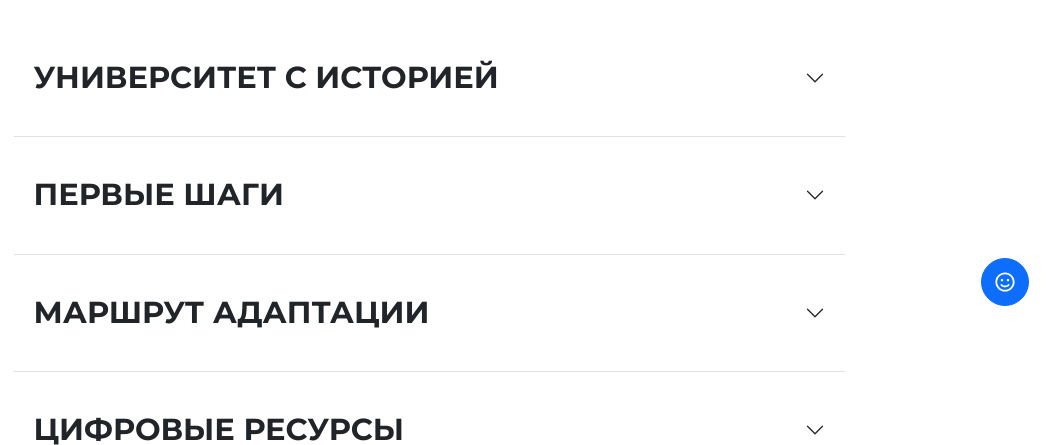
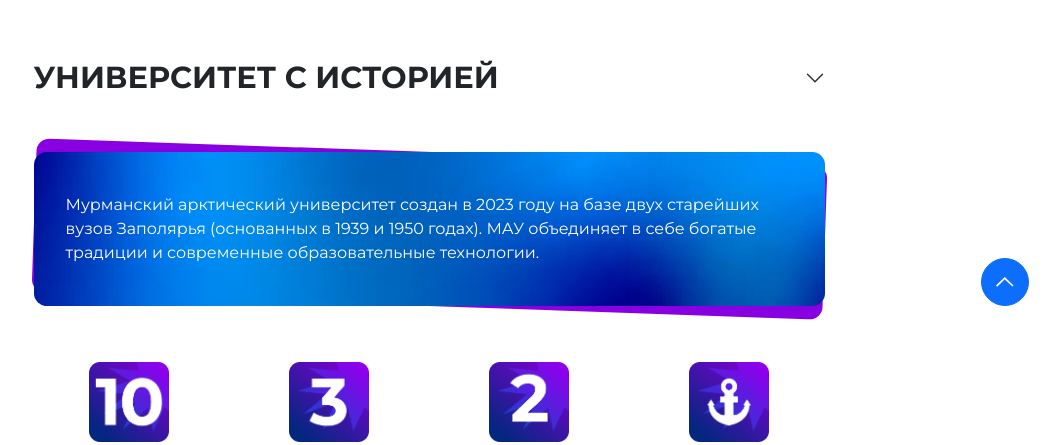
Before and after one commit to nikkkkolay/guide, a website built with Vite: page index.html in a window 1280 px wide. Shown: the part 654-1099 px from the top of the page, without its empty margins (211-1271 px from the left). Built offline with nearby package versions, Linux system fonts and the light colour scheme; a web font is replaced by a local one.

Commit message:
update: фиксирую изменения

```diff
--- a/index.html
+++ b/index.html
@@ -137,7 +137,7 @@
                       УНИВЕРСИТЕТ С ИСТОРИЕЙ
                     </button>
                   </h2>
-                  <div id="panelsStayOpen-collapse1" class="accordion-collapse collapse">
+                  <div id="panelsStayOpen-collapse1" class="accordion-collapse collapse show">
                     <div class="accordion-body">
                       <div class="container p-0 advantages">
                         <div class="info-block">
@@ -1195,12 +1195,8 @@
                         </label>
                       </div>
                       <p class="mx-4 my-4">
-                        <strong
-                          >Ищи всё в нашем –
-                          <a href="https://t.me/mauniver_news" target="_blank"
-                            >ТГ-канале
-                          </a></strong
-                        >
+                        <strong>Ищи всё в нашем –</strong>
+                        <a href="https://t.me/mauniver_news" target="_blank">ТГ-канале </a>
                       </p>
 
                       <div class="row my-4 stuck-blocks accelerator">
@@ -1773,19 +1769,17 @@
     </div>
     <!-- End operatingModal -->
 
-    <!-- <div id="loader-overlay">
+    <div id="loader-overlay">
       <h2 id="hero-word" class="word fw-semibold gradient"></h2>
-    </div> -->
+    </div>
     <button class="btn btn-primary scroll-up-btn">
       <span class="icon-wrapper">
-        <svg class="icon smile" xmlns="http://www.w3.org/2000/svg" viewBox="0 0 640 640">
+        <svg xmlns="http://www.w3.org/2000/svg" class="icon" viewBox="0 -4.5 20 20">
           <path
-            d="M528 320C528 205.1 434.9 112 320 112C205.1 112 112 205.1 112 320C112 434.9 205.1 528 320 528C434.9 528 528 434.9 528 320zM64 320C64 178.6 178.6 64 320 64C461.4 64 576 178.6 576 320C576 461.4 461.4 576 320 576C178.6 576 64 461.4 64 320zM241.3 383.4C256.3 399 282.4 416 320 416C357.6 416 383.7 399 398.7 383.4C407.9 373.8 423.1 373.5 432.6 382.7C442.1 391.9 442.5 407.1 433.3 416.6C411.2 439.6 373.3 464 320 464C266.7 464 228.8 439.6 206.7 416.6C197.5 407 197.8 391.8 207.4 382.7C217 373.6 232.2 373.8 241.3 383.4zM208 272C208 254.3 222.3 240 240 240C257.7 240 272 254.3 272 272C272 289.7 257.7 304 240 304C222.3 304 208 289.7 208 272zM400 240C417.7 240 432 254.3 432 272C432 289.7 417.7 304 400 304C382.3 304 368 289.7 368 272C368 254.3 382.3 240 400 240z"
-          />
-        </svg>
-        <svg class="icon arrow" xmlns="http://www.w3.org/2000/svg" viewBox="0 0 640 640">
-          <path
-            d="M342.6 81.4C330.1 68.9 309.8 68.9 297.3 81.4L137.3 241.4C124.8 253.9 124.8 274.2 137.3 286.7C149.8 299.2 170.1 299.2 182.6 286.7L288 181.3L288 552C288 569.7 302.3 584 320 584C337.7 584 352 569.7 352 552L352 181.3L457.4 286.7C469.9 299.2 490.2 299.2 502.7 286.7C515.2 274.2 515.2 253.9 502.7 241.4L342.7 81.4z"
+            fill="#fff"
+            fill-rule="evenodd"
+            d="M84,6532.61035 L85.4053672,6534 L94.0131154,6525.73862 L94.9311945,6526.61986 L94.9261501,6526.61502 L102.573446,6533.95545 L104,6532.58614 C101.8864,6530.55736 95.9854722,6524.89321 94.0131154,6523 C92.5472155,6524.40611 93.9757869,6523.03486 84,6532.61035"
+            transform="translate(-84 -6523)"
           />
         </svg>
       </span>
--- a/src/main.js
+++ b/src/main.js
@@ -24,7 +24,6 @@ window.addEventListener("load", () => {
 
   const magnets = document.querySelectorAll(".magnet");
   const wordElement = document.getElementById("hero-word");
-  const smileIcon = document.querySelector(".smile");
   const header = document.querySelector("header");
   const dates = document.querySelectorAll(".date");
   const dot = document.querySelector(".dot");
@@ -108,16 +107,6 @@ window.addEventListener("load", () => {
     }
   );
 
-  gsap.to(smileIcon, {
-    rotate: 360,
-    scrollTrigger: {
-      trigger: document.body,
-      start: "top top",
-      end: "bottom bottom",
-      scrub: 0.5,
-    },
-  });
-
   gsap.fromTo(
     scrollUpBtn,
     { y: 200 },
@@ -186,57 +175,57 @@ window.addEventListener("load", () => {
     });
   });
 
-  // let split = SplitText.create(splitText, {
-  //   type: "words,lines",
-  //   mask: "words",
-  // });
+  let split = SplitText.create(splitText, {
+    type: "words,lines",
+    mask: "words",
+  });
 
-  // document.body.style.overflow = "hidden";
+  document.body.style.overflow = "hidden";
 
-  // words.forEach((word) => {
-  //   overlayTl.to(wordElement, {
-  //     duration: 0.3,
-  //     opacity: 0,
-  //     scale: 0.7,
-  //     ease: "power2.in",
-  //     onComplete: () => (wordElement.textContent = word),
-  //   });
+  words.forEach((word) => {
+    overlayTl.to(wordElement, {
+      duration: 0.3,
+      opacity: 0,
+      scale: 0.7,
+      ease: "power2.in",
+      onComplete: () => (wordElement.textContent = word),
+    });
 
-  //   overlayTl.fromTo(
-  //     wordElement,
-  //     { opacity: 0, scale: 1.1 },
-  //     {
-  //       duration: 0.35,
-  //       opacity: 1,
-  //       scale: 1,
-  //       ease: "power2.out",
-  //     }
-  //   );
+    overlayTl.fromTo(
+      wordElement,
+      { opacity: 0, scale: 1.1 },
+      {
+        duration: 0.35,
+        opacity: 1,
+        scale: 1,
+        ease: "power2.out",
+      }
+    );
 
-  //   overlayTl.to(wordElement, { duration: 0.6 });
-  // });
+    overlayTl.to(wordElement, { duration: 0.6 });
+  });
 
-  // overlayTl.to("#loader-overlay", {
-  //   opacity: 0,
-  //   duration: 0.3,
-  //   ease: "power1.out",
-  //   onComplete: () => {
-  //     document.getElementById("loader-overlay").remove();
-  //     document.body.style.overflow = "";
-  //     gsap.fromTo(".root", { opacity: 0 }, { opacity: 1, duration: 1, ease: "power2.out" });
-  //     gsap.fromTo(
-  //       ".content",
-  //       { opacity: 0, y: 70 },
-  //       { opacity: 1, y: 0, duration: 1, ease: "power2.out" }
-  //     );
-  //     gsap.from(split.words, {
-  //       duration: 1,
-  //       y: 100,
-  //       autoAlpha: 0,
-  //       stagger: 0.05,
-  //     });
-  //   },
-  // });
+  overlayTl.to("#loader-overlay", {
+    opacity: 0,
+    duration: 0.3,
+    ease: "power1.out",
+    onComplete: () => {
+      document.getElementById("loader-overlay").remove();
+      document.body.style.overflow = "";
+      gsap.fromTo(".root", { opacity: 0 }, { opacity: 1, duration: 1, ease: "power2.out" });
+      gsap.fromTo(
+        ".content",
+        { opacity: 0, y: 70 },
+        { opacity: 1, y: 0, duration: 1, ease: "power2.out" }
+      );
+      gsap.from(split.words, {
+        duration: 1,
+        y: 100,
+        autoAlpha: 0,
+        stagger: 0.05,
+      });
+    },
+  });
 });
 
 scrollUpBtn.addEventListener("click", () => {
--- a/src/style.css
+++ b/src/style.css
@@ -3,7 +3,7 @@ body {
 }
 
 .root {
-  /* opacity: 0; */
+  opacity: 0;
 }
 
 header {
@@ -238,7 +238,7 @@ header .content {
   left: -0.4375rem;
   width: 1rem;
   height: 1rem;
-  background-color: #8a0cf8;
+  background-color: #0d6efd;
   border-radius: 50%;
   z-index: 99;
 }
@@ -420,7 +420,7 @@ header .content {
 }
 
 .accordion-button:not(.collapsed) {
-  color: #0064be;
+  color: #0d6efd;
   background-color: transparent;
   box-shadow: none;
 }
@@ -480,25 +480,8 @@ header .content {
 
 .icon {
   position: absolute;
-  width: 1.5rem;
-  fill: #fff;
+  width: 1.1rem;
   transition: opacity 0.3s ease;
-}
-
-.icon.smile {
-  opacity: 1;
-}
-
-.icon.arrow {
-  opacity: 0;
-}
-
-.scroll-up-btn:hover .icon.smile {
-  opacity: 0;
-}
-
-.scroll-up-btn:hover .icon.arrow {
-  opacity: 1;
 }
 
 footer {
```
Also changed, not shown: public/map-20(1).svg.
